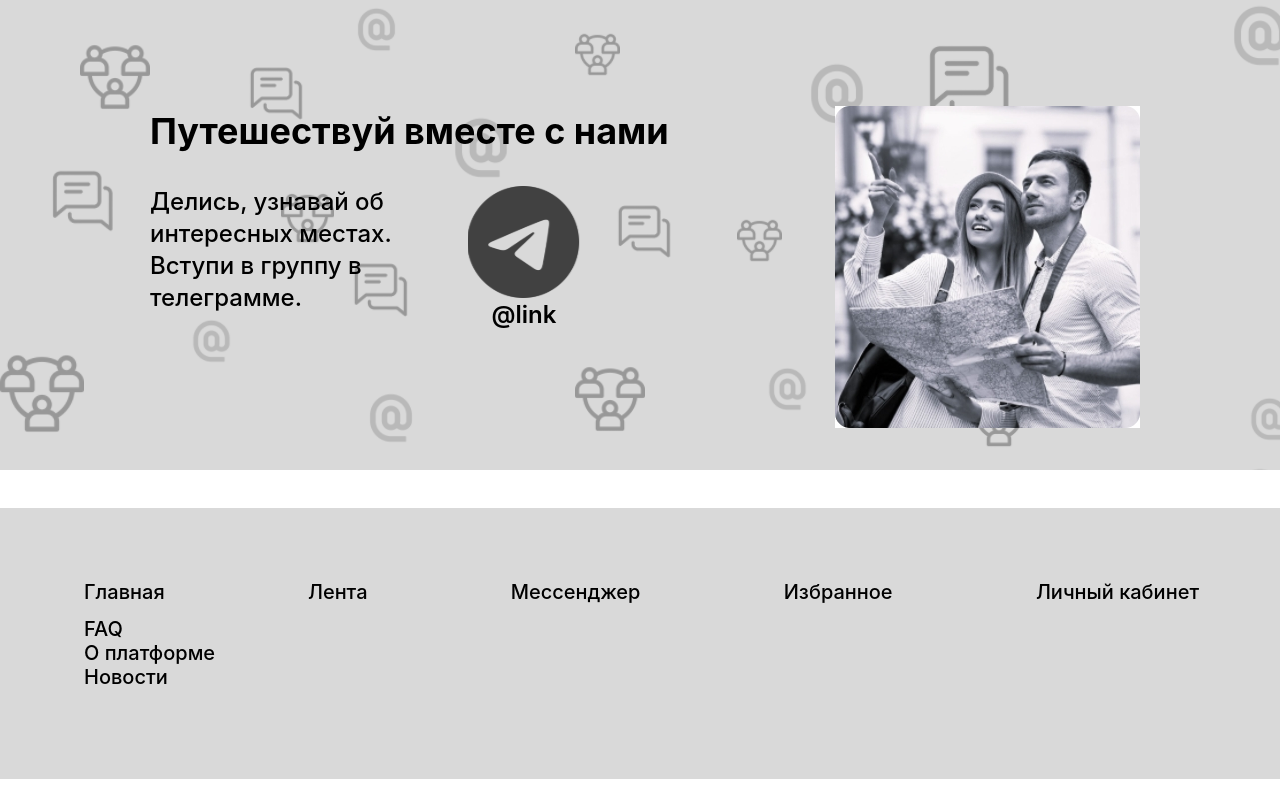
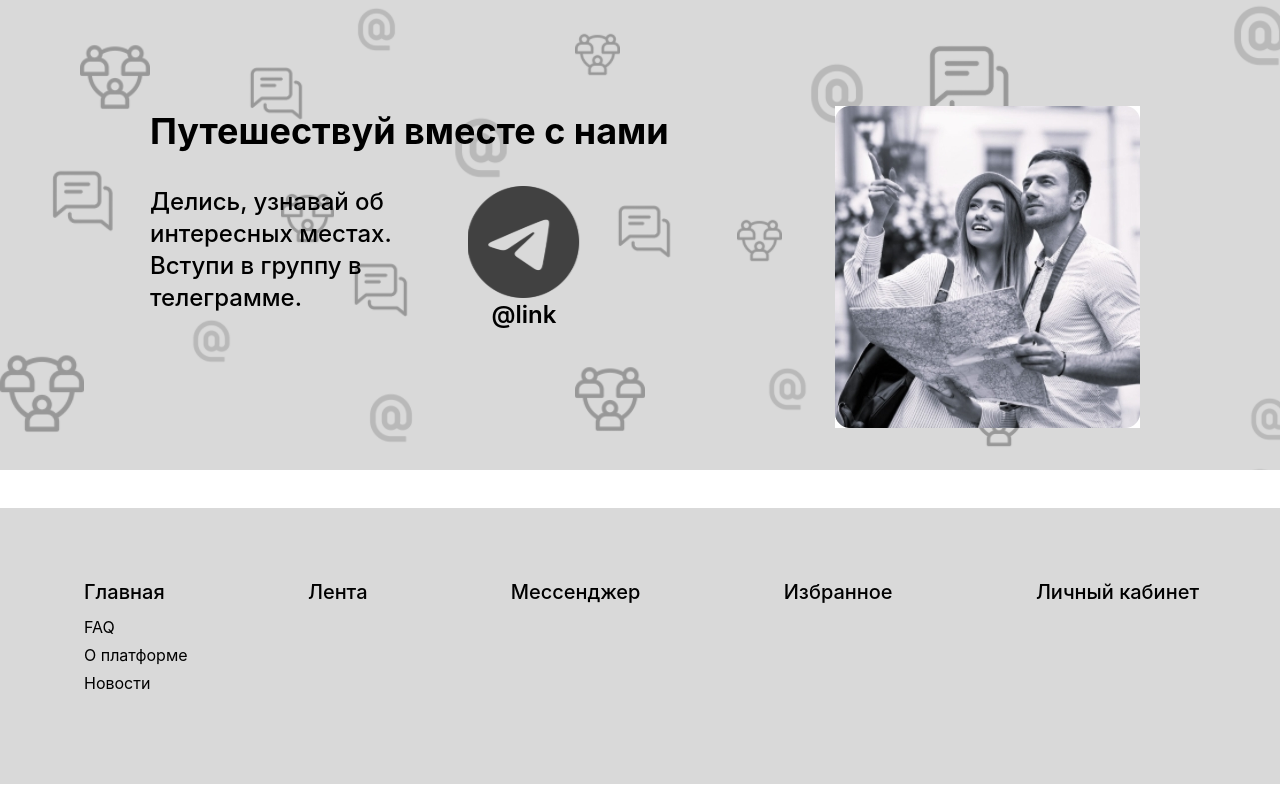
Before and after one commit to KovalevVad/SwipePlaceClient, a React (Create React App) app: page / in a window 1280 px wide. Built offline with nearby package versions, Linux system fonts and the light colour scheme.

Commit message:
fix className

```diff
--- a/src/components/footer/Footer.jsx
+++ b/src/components/footer/Footer.jsx
@@ -16,9 +16,9 @@ const Footer = () => {
         { text: 'Новости', href: '/' }
     ];
 
-    const renderLink = (link, index) => (
-        <li key={index} className='List-main__item'>
-            <a className='List-main__link' href={link.href}>{link.text}</a>
+    const renderLink = (link, index, className) => (
+        <li key={index} className={`${className}__item`}>
+            <a className={`${className}__link`} href={link.href}>{link.text}</a>
         </li>
     );
 
@@ -27,10 +27,10 @@ const Footer = () => {
             <div className='Footer__wrapper'>
                 <nav className='Footer__navigation Navigation'>
                     <ul className='Navigation__list-main List-main'>
-                        {mainLinks.map((link, index) => renderLink(link, index))}
+                        {mainLinks.map((link, index) => renderLink(link, index, 'List-main'))}
                     </ul>
                     <ul className='Navigation__list-first List-first'>
-                        {firstLinks.map((link, index) => renderLink(link, index))}
+                        {firstLinks.map((link, index) => renderLink(link, index, 'List-first'))}
                     </ul>
                 </nav>
             </div>
```
